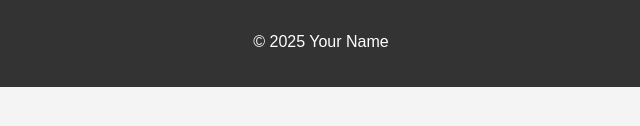
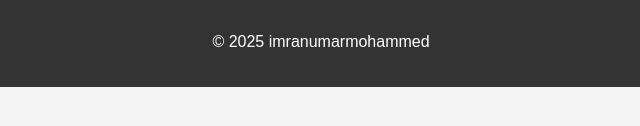
Before and after one commit to davidenabs/html, a plain HTML site: page Imran.html in a window 1280 px wide. Shown: the part 522-648 px from the top of the page, 319-959 px from the left. Drawn offline with Linux system fonts and the light colour scheme.

Commit message:
initial commit

```diff
--- a/Imran.html
+++ b/Imran.html
@@ -61,9 +61,8 @@
       <p>imranumarmohammed@gmail..com</p>
     </section>
   </div>
-
   <footer>
-    <p>&copy; 2025 Your Name</p>
+    <p>&copy; 2025 imranumarmohammed</p>
   </footer>
 
 </body>
```
